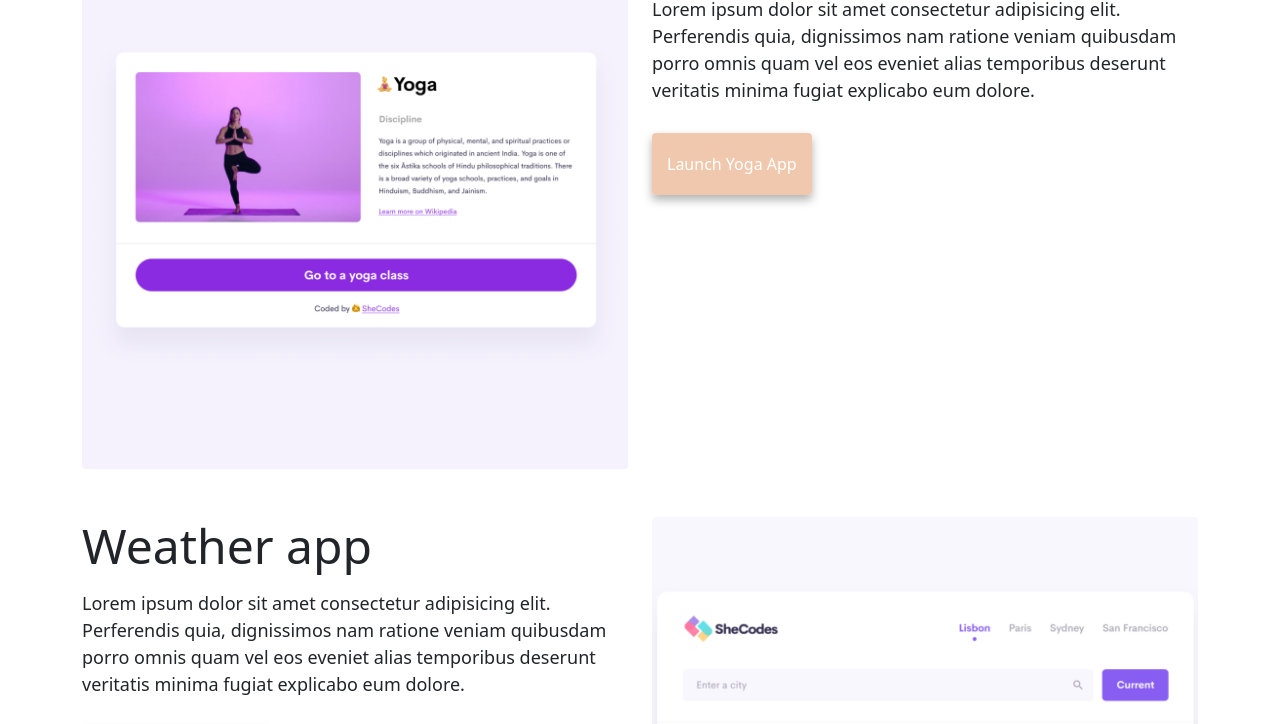
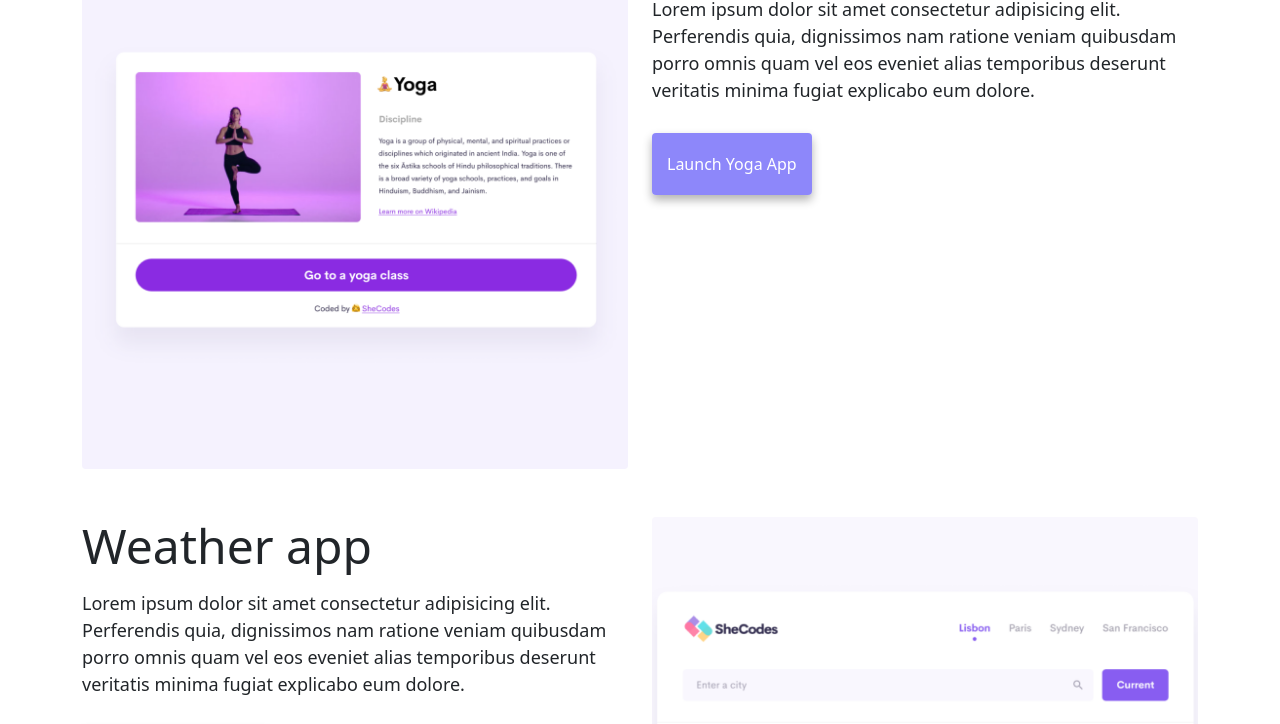
Before and after one commit to swhibley12/Homework-three, a plain HTML site: page index.html in a window 1280 px wide. Shown: the part 573-1297 px from the top of the page. Drawn offline with nearby package versions, Linux system fonts and the light colour scheme.

Commit message:
Update style.css

```diff
--- a/style.css
+++ b/style.css
@@ -1,5 +1,5 @@
 :root {
-  --primary-color: #f0c8ad;
+  --primary-color: #8d87fa;
   --secondary-color: #f5f2fe;
   --box-shadow: 0 5px 10px rgba(0, 0, 0, 0.3);
 }
```
